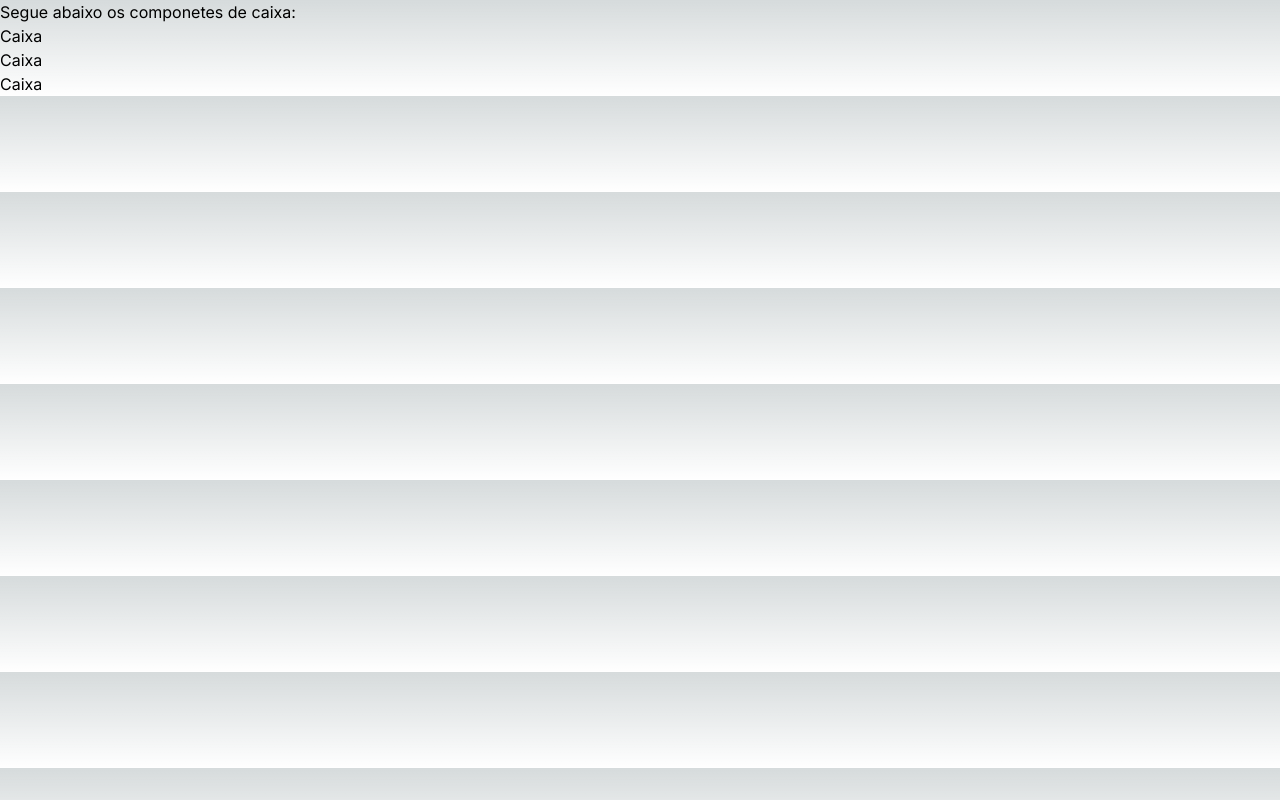
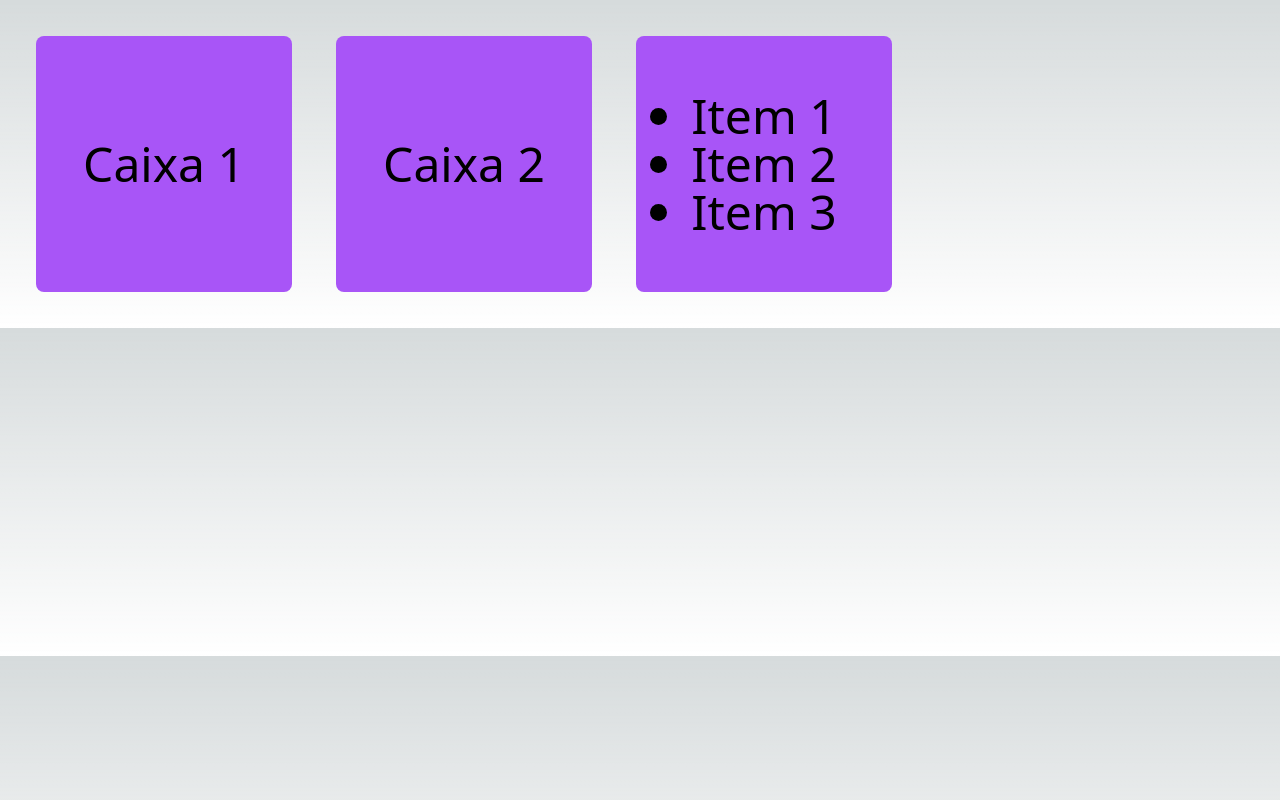
Before and after one commit to Joaovcarvalho23/Tutorial_Nextjs_Cod3r, a Next.js app in the folder app-inicial/: page /basicos/caixa in a window 1280 px wide. Built offline with nearby package versions, Linux system fonts and the light colour scheme.

Commit message:
Criando página e componente de Caixa

```diff
--- a/app-inicial/src/app/basicos/caixa/page.tsx
+++ b/app-inicial/src/app/basicos/caixa/page.tsx
@@ -1,12 +1,17 @@
 import Caixa from "@/components/basicos/Caixa";
 
-export default function PaginaCaixa () {
+export default function PaginaCaixas () {
     return (
-        <div>
-            Segue abaixo os componetes de caixa:
-            <Caixa/>
-            <Caixa/>
-            <Caixa/>
+        <div className="flex gap-7 p-7">
+            <Caixa>Caixa 1</Caixa>
+            <Caixa>Caixa 2</Caixa>
+            <Caixa>
+                <ul className="list-disc">
+                    <li>Item 1</li>
+                    <li>Item 2</li>
+                    <li>Item 3</li>
+                </ul>
+            </Caixa>
         </div>
     )
 }
--- a/app-inicial/src/components/basicos/Caixa.tsx
+++ b/app-inicial/src/components/basicos/Caixa.tsx
@@ -1,7 +1,11 @@
-export default function Caixa () {
+export default function Caixa (props:any) {
     return (
-        <div>
-            Caixa
+        <div className={`
+            flex justify-center items-center
+            bg-purple-500 m-2 rounded-lg p-2
+            w-64 h-64 text-5xl font-sans
+        `}>
+            {props.children}
         </div>
     )
 }
```
